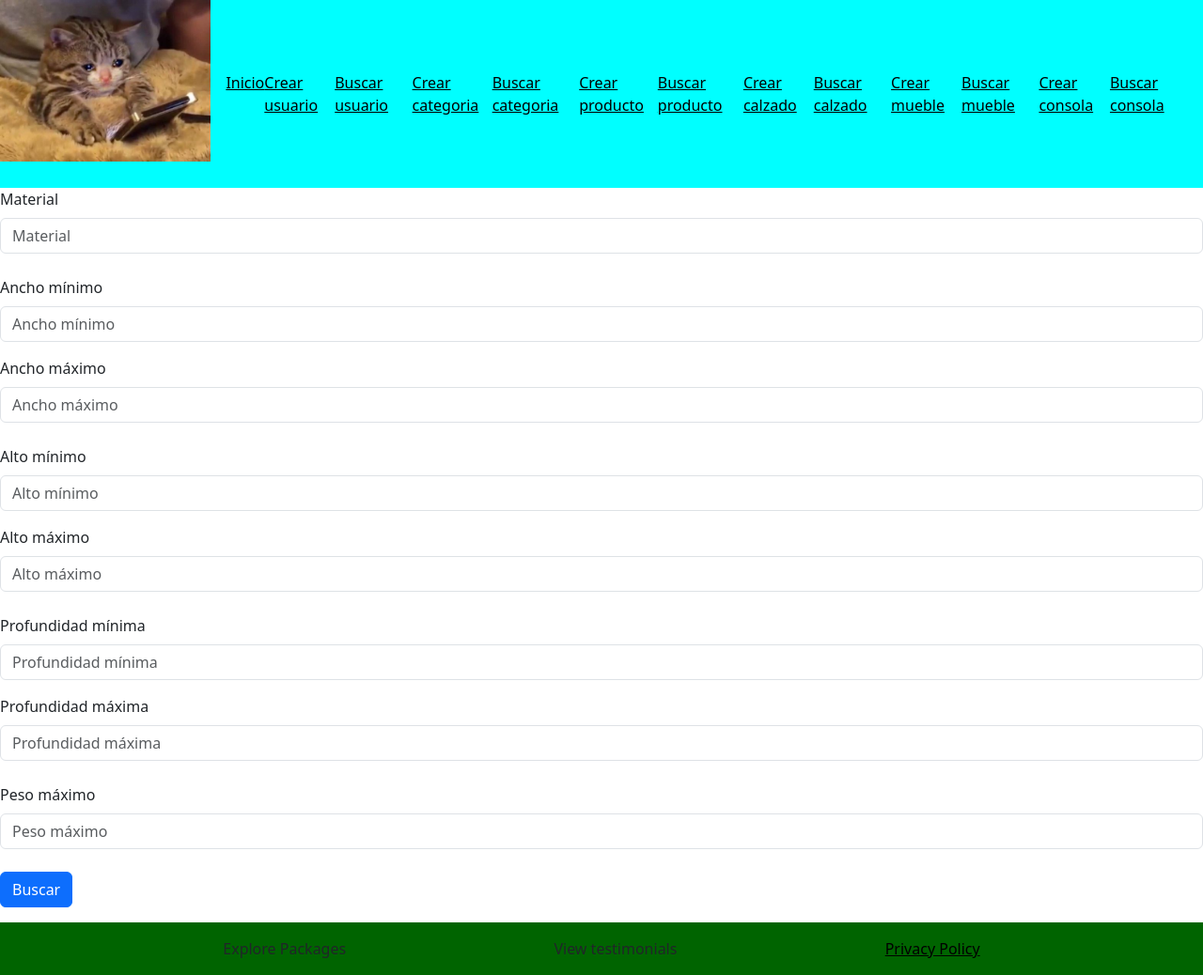
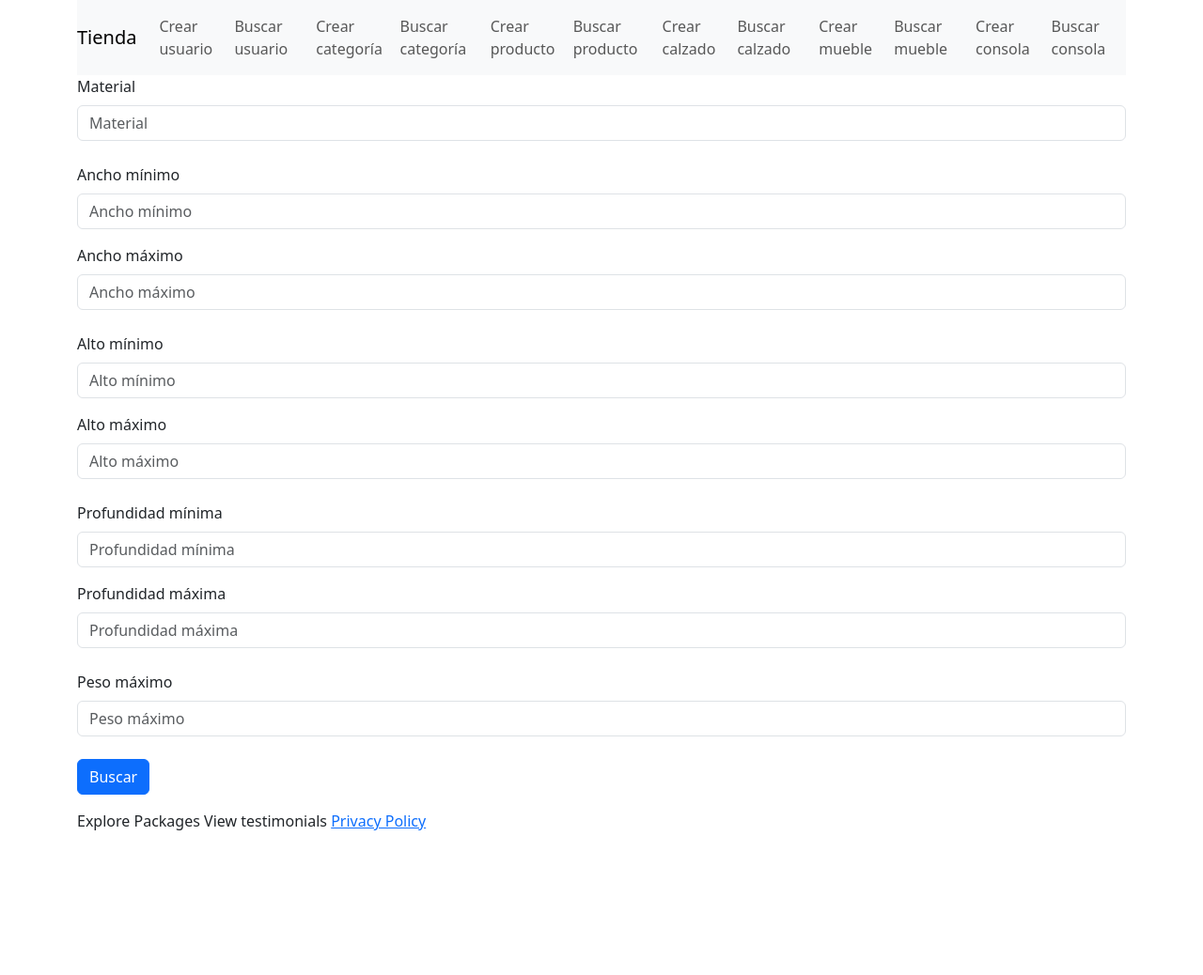
Before and after one commit to MiguelAbril97/tiendaSegundaMano, a Django app: page /mueble/buscar in a window 1280 px wide. Shown: the whole page at 94% size. After the commit the page ends 884 px from the top, so only its background shows below. Run offline with Django 5.2, Linux system fonts and the light colour scheme; some libraries are stand-ins or nearby versions.

Commit message:
corrijo errores de formularios buscar, cambio estilos

```diff
--- a/tienda/forms.py
+++ b/tienda/forms.py
@@ -47,10 +47,30 @@ class UsuarioForm(ModelForm):
 
 class BuscarUsuario (forms.Form):
 
-    buscarNombre = forms.CharField(required=False)
-    buscarEmail = forms.CharField(required=False)
-    buscarTlf = forms.CharField(required=False)
-    buscarDireccion = forms.CharField(required=False)
+    buscarNombre = forms.CharField(
+        required=False,
+        widget=forms.TextInput(attrs={
+            'placeholder': 'Introduce el nombre'
+        })
+    )
+    buscarEmail = forms.CharField(
+        required=False,
+        widget=forms.TextInput(attrs={
+            'placeholder': 'Introduce el correo electrónico'
+        })
+    )
+    buscarTlf = forms.CharField(
+        required=False,
+        widget=forms.TextInput(attrs={
+            'placeholder': 'Introduce el teléfono'
+        })
+    )
+    buscarDireccion = forms.CharField(
+        required=False,
+        widget=forms.TextInput(attrs={
+            'placeholder': 'Introduce la dirección'
+        })
+    )
 
     def clean(self):
         super().clean()
@@ -61,10 +81,11 @@ class BuscarUsuario (forms.Form):
         direccion = self.cleaned_data.get('buscarDireccion')
 
         if(nombre == "" and email == "" and tlf == "" and direccion == ""):
-            self.add_error('nombre','Debe introducir al menos un valor en un campo del formulario')
-            self.add_error('email','Debe introducir al menos un valor en un campo del formulario')
-            self.add_error('tlf','Debe introducir al menos un valor en un campo del formulario')
-            self.add_error('direccion','Debe introducir al menos un valor en un campo del formulario')
+            self.add_error('buscarNombre','Debe introducir al menos un valor en un campo del formulario')
+            self.add_error('buscarEmail','Debe introducir al menos un valor en un campo del formulario')
+            self.add_error('buscarTlf','Debe introducir al menos un valor en un campo del formulario')
+            self.add_error('buscarDireccion','Debe introducir al menos un valor en un campo del formulario')
+
         else:
             if(tlf != "" and len(tlf) < 3):
                 self.add_error('tlf','Debe introducir al menos 3 carácteres')
@@ -109,10 +130,12 @@ class BuscarCategoria(forms.Form):
     buscarNombre = forms.CharField(required=False)
     buscarDescripcion = forms.CharField(required=False)
     sinExistencias = forms.BooleanField(
+        required=False,
         label='Buscar categorias sin productos',
         widget=forms.CheckboxInput(attrs={'class': 'form-check-input'})
     )
     destacada = forms.BooleanField(
+        required=False,
         label='Solo categorias destacadas',
         widget=forms.CheckboxInput(attrs={'class': 'form-check-input'})
     )
@@ -127,14 +150,14 @@ class BuscarCategoria(forms.Form):
         destacada = self.cleaned_data.get('destacada')
 
         if (nombre == "" and descripcion =="" and existencias and not destacada):
-            self.add_error('nombre','Busqueda inválida')
-            self.add_error('descripcion','Busqueda inválida')
-            self.add_error('existencias','Busqueda inválida')
+            self.add_error('buscarNombre','Busqueda inválida')
+            self.add_error('buscarDescripcion','Busqueda inválida')
+            self.add_error('sinExistencias','Busqueda inválida')
             self.add_error('destacada','Busqueda inválida')
 
         else:
             if (nombre != "" and len(nombre) > 100):
-                self.add_error('nombre','Nombre demasiado largo')
+                self.add_error('buscarNombres','Nombre demasiado largo')
 
         return self.cleaned_data
 
@@ -164,7 +187,6 @@ class ProductoForm(ModelForm):
         vendedor = self.cleaned_data.get('vendedor')
         fecha_de_publicacion = self.cleaned_data.get('fecha_de_publicacion')
         categorias = self.cleaned_data.get('categorias')
-
 
 
         if fecha_de_publicacion:
@@ -228,7 +250,7 @@ class BuscarProducto(forms.Form):
 
         if(nombre ==""
            and descripcion==""
-           and precio==""
+           and precio is None
            and len(estado) == 0
            and len(vendedor)==0
            and fecha is None
@@ -267,7 +289,7 @@ class CalzadoForm(ModelForm):
         }
 
         widgets = {
-            'talla': forms.TextInput(attrs={"maxlength": "2"}),
+            'talla': forms.NumberInput(attrs={"min":'1',"max": "50"}),
             'marca': forms.Select(attrs={"class": "form-control"}),
             'color': forms.TextInput(attrs={"maxlength": "20"}),
             'material': forms.TextInput(attrs={"maxlength": "30"}),
@@ -290,10 +312,6 @@ class CalzadoForm(ModelForm):
              else:
                 self.add_error('producto','Ya existe un calzado con ese id asignado')
 
-
-        if talla and (not talla.isdigit() or int(talla) < 1 or int(talla) > 50):
-            self.add_error('talla', 'La talla debe ser un número entre 1 y 50.')
-
         if not material:
             self.add_error('material', 'El material es obligatorio.')
 
@@ -301,7 +319,13 @@ class CalzadoForm(ModelForm):
 
 class BuscarCalzado(forms.Form):
 
-    buscarTalla = forms.CharField(required=False, label="Talla")
+    buscarTalla = forms.DecimalField(
+        required=False,
+        label="Talla",
+        min_value=0,
+        widget=forms.NumberInput()
+    )
+
     buscarMarca = forms.ChoiceField(
         choices=Calzado.MARCAS,
         required=False,
@@ -326,7 +350,7 @@ class BuscarCalzado(forms.Form):
         material = self.cleaned_data.get('buscarMaterial')
         precio = self.cleaned_data.get('buscarPrecioMax')
 
-        if (talla == ""
+        if (not talla is None
             and marca is None
             and color == ""
             and material == ""
@@ -341,6 +365,9 @@ class BuscarCalzado(forms.Form):
         if(material != "" and len(material) < 3):
             self.add_error('buscarMaterial',
                            'Material debe contener al menos 3 caracteres ')
+        if(not talla is None and talla > 50):
+            self.add_error('buscarTalla',
+                           'La talla debe ser entre 1 y 50')
         if(not precio !="" and precio > 999):
             self.add_error('buscarPrecioMax', 'El precio maximo es 999')
 
@@ -470,19 +497,19 @@ class BuscarMueble(forms.Form):
              self.add_error('buscarProfundidadMax', error_msg)
              self.add_error('buscarPesoMax', error_msg)
 
-        if(ancho_min > ancho_max):
+        if(not ancho_min is None and not ancho_max is None and ancho_min > ancho_max):
             self.add_error('buscarAnchoMin','El ancho mínimo no puede ser mayor al maximo')
             self.add_error('buscarAnchoMax','El ancho mínimo no puede ser mayor al maximo')
 
-        if(alto_min > alto_max):
+        if(not alto_min is None and not alto_max is None and  alto_min > alto_max):
             self.add_error('buscarAltoMin', 'El alto mínimo no puede ser mayor al máximo')
             self.add_error('buscarAltoMax', 'El alto mínimo no puede ser mayor al máximo')
 
-        if(profundidad_min > profundidad_max):
+        if(not profundidad_max is None and not profundidad_min is None and  profundidad_min > profundidad_max):
             self.add_error('buscarProfundidadMin', 'La profundidad mínima no puede ser mayor a la máxima')
             self.add_error('buscarProfundidadMax', 'La profundidad mínima no puede ser mayor a la máxima')
 
-        if(peso_max <= 0):
+        if(not peso_max is None and peso_max <= 0):
             self.add_error('buscarPesoMax', 'El peso debe ser mayor a 0')
 
 
@@ -536,7 +563,11 @@ class ConsolasForm(ModelForm):
 class BuscarConsola(forms.Form):
     buscarModelo = forms.CharField(required=False, label="Modelo")
     buscarColor = forms.CharField(required=False, label="Color")
-    buscarMemoria = forms.CharField(required=False, label="Memoria")
+    buscarMemoria = forms.IntegerField(
+        required=False,
+        label="Memoria",
+        widget=forms.NumberInput()
+    )
     buscarPrecioMax = forms.DecimalField(
         required=False,
         label="Precio Máximo",
@@ -554,8 +585,8 @@ class BuscarConsola(forms.Form):
 
         if (modelo == ""
             and color == ""
-            and memoria == ""
-            and precio == ""):
+            and memoria is None
+            and precio is None):
             error_msg = "Debe introducir al menos un valor en un campo del formulario"
             self.add_error('buscarModelo', error_msg)
             self.add_error('buscarColor', error_msg)
--- a/tienda/static/estilo.css
+++ /dev/null
@@ -1,44 +0,0 @@
-.cabecera{
-    background-color: aqua;
-    display: flex;
-    align-items: center;
-}
-
-.logo{
-    background-image: url('imagen.jpg');
-    background-size:contain;
-    background-repeat: no-repeat;
-    width: 300px;
-    height: 200px;
-}
-.menu{
-    display: flex;
-    flex-grow: 1;
-}
-.menu nav{
-    width: 100%;
-    display: flex;
-}
-
-
-h1{
-    color: navy;
-}
-
-a{
-    color: black;
-}
-
-footer{
-    background-color: darkgreen;
-}
-
-nav{
-    display: flex;
-    justify-content: space-evenly;
-    padding: 2vh;
-}
-
-p{
-    color: crimson;
-}
--- a/tienda/static/script.js
+++ /dev/null
@@ -1,19 +0,0 @@
-window.addEventListener("load", inicializar);
-
-function inicializar(){
-
-
-    const enlaces = document.getElementsByTagName("a");
-
-    for (let i = 0; i < enlaces.length; i++) {
-        enlaces[i].addEventListener("mouseover", function() {
-            enlaces[i].style.color = "red";
-        });
-
-        enlaces[i].addEventListener("mouseout", function() {
-            enlaces[i].style.color = "black";
-        });
-    }
-
-
-}
--- a/tienda/templates/calzados/lista.html
+++ b/tienda/templates/calzados/lista.html
@@ -10,6 +10,8 @@
 
 {%block contenido%}
     <ul>
+        {{mensaje}}
+        <br>
         {% for calzado in calzados %}
             <li>
                 {%include 'calzados/calzado.html'%}
--- a/tienda/templates/categoria/lista.html
+++ b/tienda/templates/categoria/lista.html
@@ -10,6 +10,8 @@
 
 {%block contenido%}
     <ul>
+        {{mensaje}}
+        <br>
         {% for categoria in categorias %}
             <li>
                 {%include 'categorias/categoria.html'%}
--- a/tienda/templates/consolas/lista.html
+++ b/tienda/templates/consolas/lista.html
@@ -8,6 +8,7 @@
 
 {% block contenido %}
     <ul>
+        {{mensaje}}
         {% for consola in consolas %}
             <li>
                 {%include 'consolas/consola.html'%}
--- a/tienda/templates/estructura/menu.html
+++ b/tienda/templates/estructura/menu.html
@@ -1,19 +1,24 @@
-
 <div class="menu">
-    <nav>
-        <a href="{% url 'index'%}">Inicio</a>
-        <a href="{% url 'usuario_crear' %}">Crear usuario</a>
-        <a href="{% url 'usuario_buscar' %}">Buscar usuario</a>
-        <a href="{% url 'categoria_crear'%}">Crear categoria</a>
-        <a href="{% url 'categoria_buscar'%}">Buscar categoria</a>
-        <a href="{% url 'producto_crear'%}">Crear producto</a>
-        <a href="{% url 'producto_buscar'%}">Buscar producto</a>
-        <a href="{% url 'calzado_crear'%}">Crear calzado</a>
-        <a href="{% url 'calzado_buscar'%}">Buscar calzado</a>
-        <a href="{% url 'mueble_crear'%}">Crear mueble</a>
-        <a href="{% url 'mueble_buscar'%}">Buscar mueble</a>
-        <a href="{% url 'consola_crear'%}">Crear consola</a>
-        <a href="{% url 'consola_buscar'%}">Buscar consola</a>
-
+    <nav class="navbar navbar-expand-lg navbar-light bg-light">
+        <a class="navbar-brand" href="{% url 'index' %}">Tienda</a>
+        <button class="navbar-toggler" type="button" data-toggle="collapse" data-target="#navbarNav" aria-controls="navbarNav" aria-expanded="false" aria-label="Toggle navigation">
+            <span class="navbar-toggler-icon"></span>
+        </button>
+        <div class="collapse navbar-collapse" id="navbarNav">
+            <ul class="navbar-nav">
+                <li class="nav-item"><a class="nav-link" href="{% url 'usuario_crear' %}">Crear usuario</a></li>
+                <li class="nav-item"><a class="nav-link" href="{% url 'usuario_buscar' %}">Buscar usuario</a></li>
+                <li class="nav-item"><a class="nav-link" href="{% url 'categoria_crear' %}">Crear categoría</a></li>
+                <li class="nav-item"><a class="nav-link" href="{% url 'categoria_buscar' %}">Buscar categoría</a></li>
+                <li class="nav-item"><a class="nav-link" href="{% url 'producto_crear' %}">Crear producto</a></li>
+                <li class="nav-item"><a class="nav-link" href="{% url 'producto_buscar' %}">Buscar producto</a></li>
+                <li class="nav-item"><a class="nav-link" href="{% url 'calzado_crear' %}">Crear calzado</a></li>
+                <li class="nav-item"><a class="nav-link" href="{% url 'calzado_buscar' %}">Buscar calzado</a></li>
+                <li class="nav-item"><a class="nav-link" href="{% url 'mueble_crear' %}">Crear mueble</a></li>
+                <li class="nav-item"><a class="nav-link" href="{% url 'mueble_buscar' %}">Buscar mueble</a></li>
+                <li class="nav-item"><a class="nav-link" href="{% url 'consola_crear' %}">Crear consola</a></li>
+                <li class="nav-item"><a class="nav-link" href="{% url 'consola_buscar' %}">Buscar consola</a></li>
+            </ul>
+        </div>
     </nav>
 </div>
--- a/tienda/templates/principal.html
+++ b/tienda/templates/principal.html
@@ -1,29 +1,37 @@
 <html>
-    {%load static%}
+    {% load static %}
     <head>
         <title>Tienda de segunda mano</title>
-        {%block link_css%}
-        {%endblock%}
         {% load django_bootstrap5 %}
         {% bootstrap_css %}
-        <script type="text/javascript" src="{% static 'script.js' %}"></script>
-        <link rel="stylesheet" href="{% static 'estilo.css' %}">
-
     </head>
     <body>
-        <div class="cabecera">
-            <div class="logo">
+        <div class="container">
+            <div class="row">
+                <div class="col-12">
+                    <div class="menu">
+                        {% include 'estructura/menu.html' %}
+                    </div>
+                </div>
             </div>
-            {%include 'estructura/menu.html'%}
+            <div class="row">
+                <div class="col-12">
+                    {% block cabecera %}
+                    {% endblock %}
+                </div>
+            </div>
+            <div class="row">
+                <div class="col-12">
+                    {% block contenido %}
+                    {% endblock %}
+                </div>
+            </div>
+            <div class="row">
+                <div class="col-12">
+                    {% include 'estructura/pie.html' %}
+                </div>
+            </div>
         </div>
-            {%block cabecera%}
-            {% endblock %}
-
-            {%block contenido%}
-            {% endblock %}
-
-            {% include 'estructura/pie.html' %}
-            {% bootstrap_javascript %}
+        {% bootstrap_javascript %}
     </body>
-
 </html>
--- a/tienda/templates/usuarios/lista.html
+++ b/tienda/templates/usuarios/lista.html
@@ -7,6 +7,8 @@
     {% endblock %}
 
     {%block contenido%}
+            {{mensaje}}
+            <br>
 
         {% for usuario in usuarios %}
 
--- a/tienda/views.py
+++ b/tienda/views.py
@@ -164,7 +164,7 @@ def usuario_buscar(request):
 
             usuarios = QSusuarios.all()
 
-            return render(request,'usuarios/lista.html',{'usuarios_mostrar':usuarios,'mensaje':mensaje_busqueda})
+            return render(request,'usuarios/lista.html',{'usuarios':usuarios,'mensaje':mensaje_busqueda})
     else:
         formulario = BuscarUsuario(None)
     return render(request, 'usuarios/buscar.html',{'formulario':formulario})
@@ -233,10 +233,10 @@ def categoria_buscar(request):
 
             QScategorias = Categoria.objects.prefetch_related(Prefetch('categorias'))
 
-            nombre = formulario.cleaned_data('buscarNombre')
-            descripcion = formulario.cleaned_data('buscarDescripcion')
-            existencias = formulario.cleaned_data('sinExistencias')
-            destacada = formulario.cleaned_data('destacada')
+            nombre = formulario.cleaned_data.get('buscarNombre')
+            descripcion = formulario.cleaned_data.get('buscarDescripcion')
+            existencias = formulario.cleaned_data.get('sinExistencias')
+            destacada = formulario.cleaned_data.get('destacada')
 
             if(nombre != ""):
                 QScategorias = QScategorias.filter(nombre__contains = nombre)
@@ -247,11 +247,11 @@ def categoria_buscar(request):
                 mensaje_busqueda += "Descripcion contiene"+nombre+"\n"
 
             if(existencias):
-                QScategorias = QScategorias.filter(existencias__gte = 0)
+                QScategorias = QScategorias.filter(existecias__gte = 0)
                 mensaje_busqueda += "Incluir categorias sin existencias"+"\n"
 
             else:
-                QScategorias = QScategorias.filter(existencias__gt = 0)
+                QScategorias = QScategorias.filter(existecias__gt = 0)
                 mensaje_busqueda += "Excluir categorias sin existencias"+"\n"
 
             if(destacada):
@@ -460,7 +460,7 @@ def calzado_buscar(request):
             material = formulario.cleaned_data.get('buscarMaterial')
             precio_max = formulario.cleaned_data.get('buscarPrecioMax')
 
-            if(talla != ""):
+            if(not talla is None):
                 QSCalzado = QSCalzado.filter(talla__contains=talla)
                 mensaje_busqueda += "Talla que contiene:" + talla + "\n"
 
```
Also changed, not shown: tienda/templates/muebles/lista.html (+10 -3 lines), tienda/templates/productos/lista.html (+2 -9 lines).
